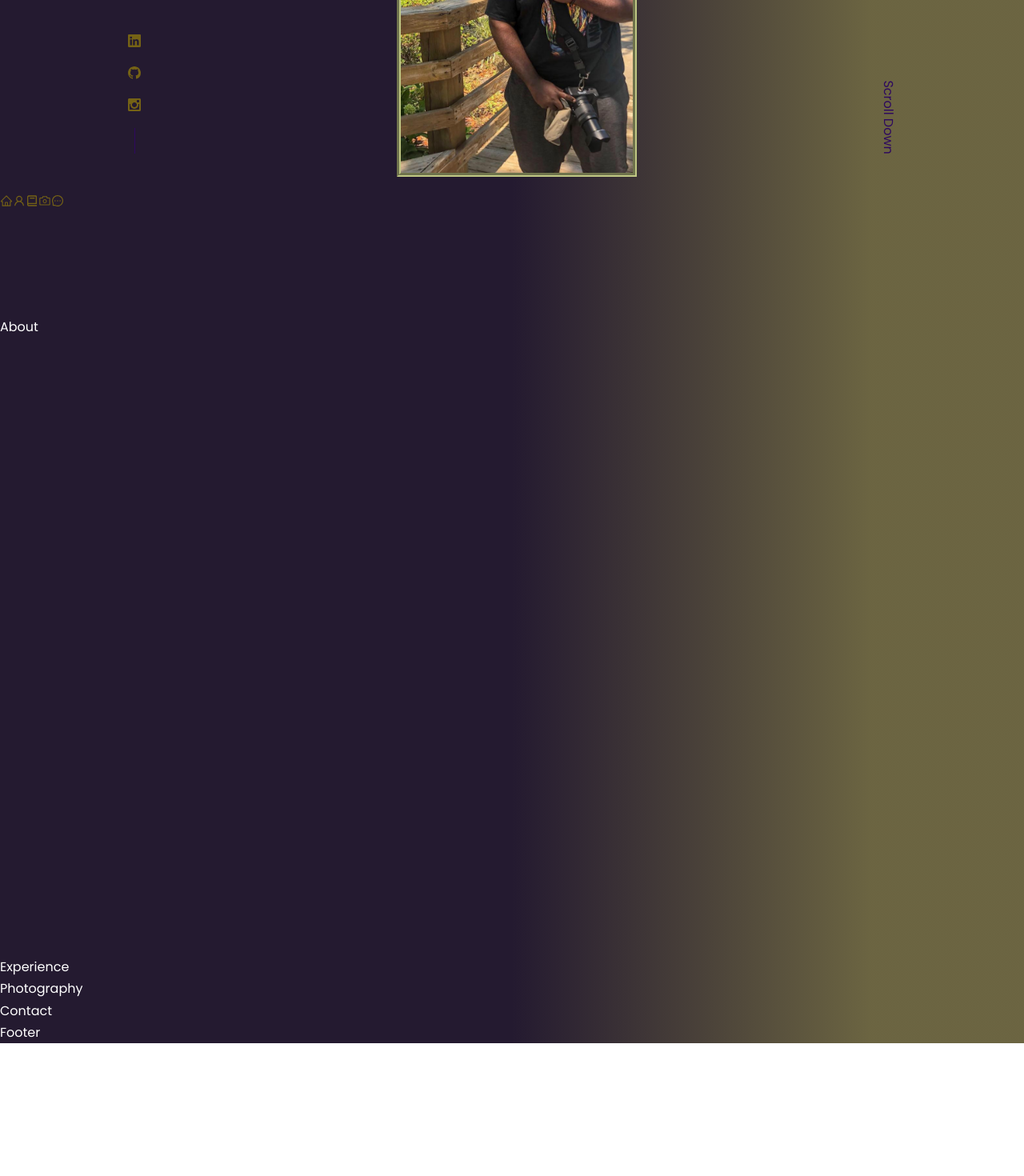
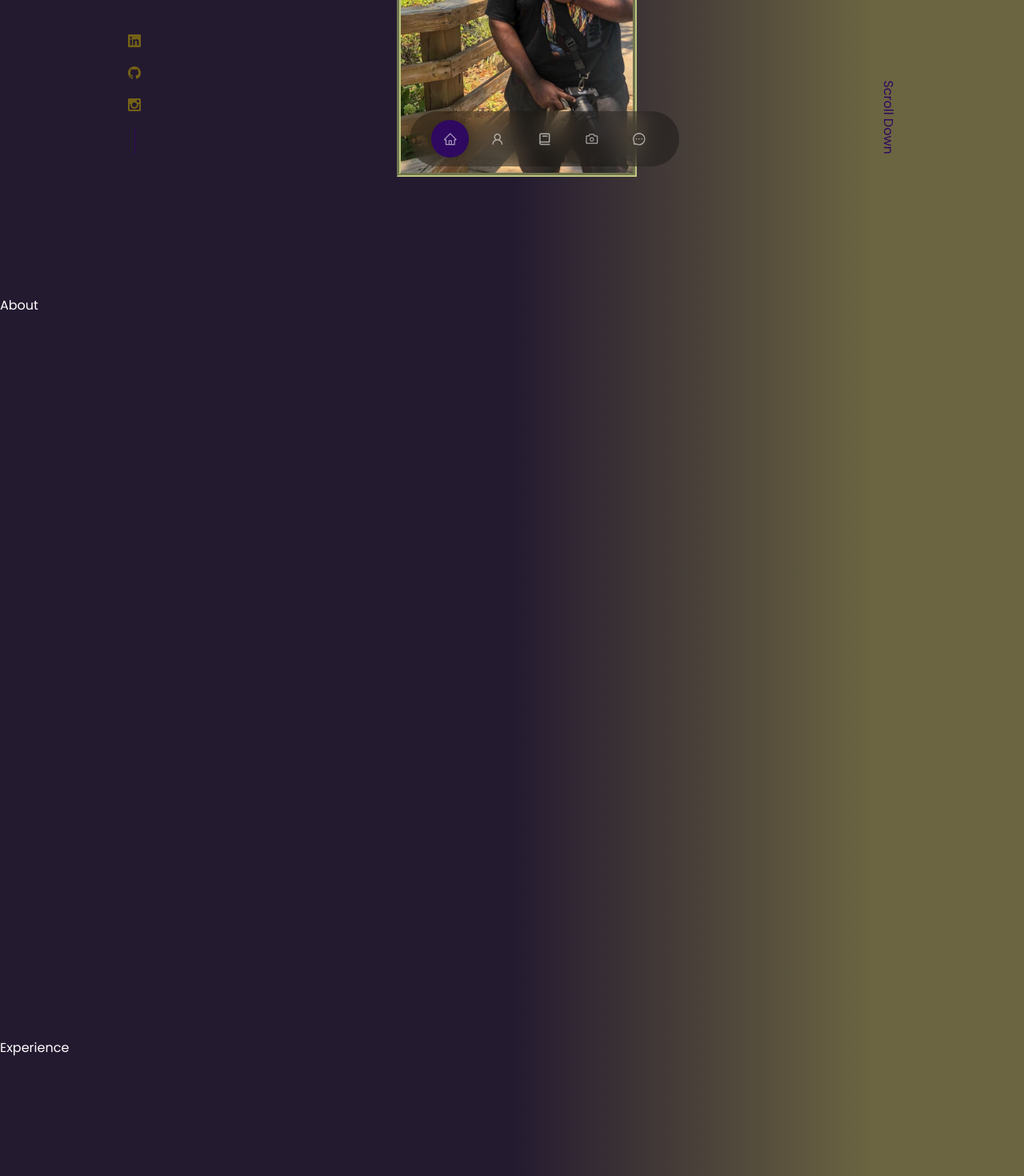
Before and after one commit to keirlsmith/React-Portfolio-Website, a React (Create React App) app: page / in a window 1280 px wide. Shown: the part 560-2030 px from the top of the page at 80% size. Before the commit the page ends 1864 px from the top, so only its background shows below. Built offline with nearby package versions, Linux system fonts and the light colour scheme.

Commit message:
Updating Nav Component

```diff
--- a/src/components/contact/Contact.jsx
+++ b/src/components/contact/Contact.jsx
@@ -3,7 +3,7 @@ import './contact.css';
 
 const Contact = () => {
   return (
-    <div>Contact</div>
+    <section id='contact'>Contact</section>
   )
 }
 
--- a/src/components/experience/Experience.jsx
+++ b/src/components/experience/Experience.jsx
@@ -3,7 +3,7 @@ import './experience.css'
 
 const Experience = () => {
   return (
-    <div>Experience</div>
+    <section id='experience'>Experience</section>
   )
 }
 
--- a/src/components/header/Header.jsx
+++ b/src/components/header/Header.jsx
@@ -19,6 +19,7 @@ const Header = () => {
         </div>
 
         <a href='#contact' className='scroll__down'>Scroll Down</a>
+
       </div>
     </header>
   )
--- a/src/components/header/nav/Nav.jsx
+++ b/src/components/header/nav/Nav.jsx
@@ -5,12 +5,13 @@ import {AiOutlineUser} from 'react-icons/ai';
 import {BiBook} from 'react-icons/bi';
 import {AiOutlineCamera} from 'react-icons/ai';
 import {AiOutlineMessage} from 'react-icons/ai';
-
+import {useState} from 'react';
 
 const Nav = () => {
+  const [activeName, setActiveNav] = useState('#');
   return (
     <nav>
-        <a href="#"><AiOutlineHome /></a>
+        <a href="#" className='active'><AiOutlineHome /></a>
         <a href="#about"><AiOutlineUser /></a>
         <a href="#experience"><BiBook /></a>
         <a href="#photography"><AiOutlineCamera /></a>
--- a/src/components/header/nav/nav.css
+++ b/src/components/header/nav/nav.css
@@ -0,0 +1,33 @@
+nav {
+    background: rgba(0, 0, 0, 0.3);
+    width: max-content;
+    display: block;
+    padding: 0.7rem 1.7rem;
+    z-index: 2;
+    position: fixed;
+    left: 40%;
+    transform: translateX(-50);
+    bottom: 2rem;
+    display: flex;
+    gap: 0.8rem;
+    border-radius: 3rem;
+    backdrop-filter: blur(15px);
+}
+
+nav a {
+    background: transparent;
+    padding: 0.9rem;
+    border-radius: 50%;
+    display: flex;
+    color: var(--color-light);
+    font-size: 1.1rem
+}
+
+nav a:hover {
+    background: var(--color-primary) ;
+    font-size: 1.3rem;
+}
+
+nav a.active {
+    background: var(--color-primary)
+}
--- a/src/components/photography/Photography.jsx
+++ b/src/components/photography/Photography.jsx
@@ -3,7 +3,7 @@ import './photography.css';
 
 const photography = () => {
   return (
-    <div>Photography</div>
+    <section id='photography'>Photography</section>
   )
 }
 
```
